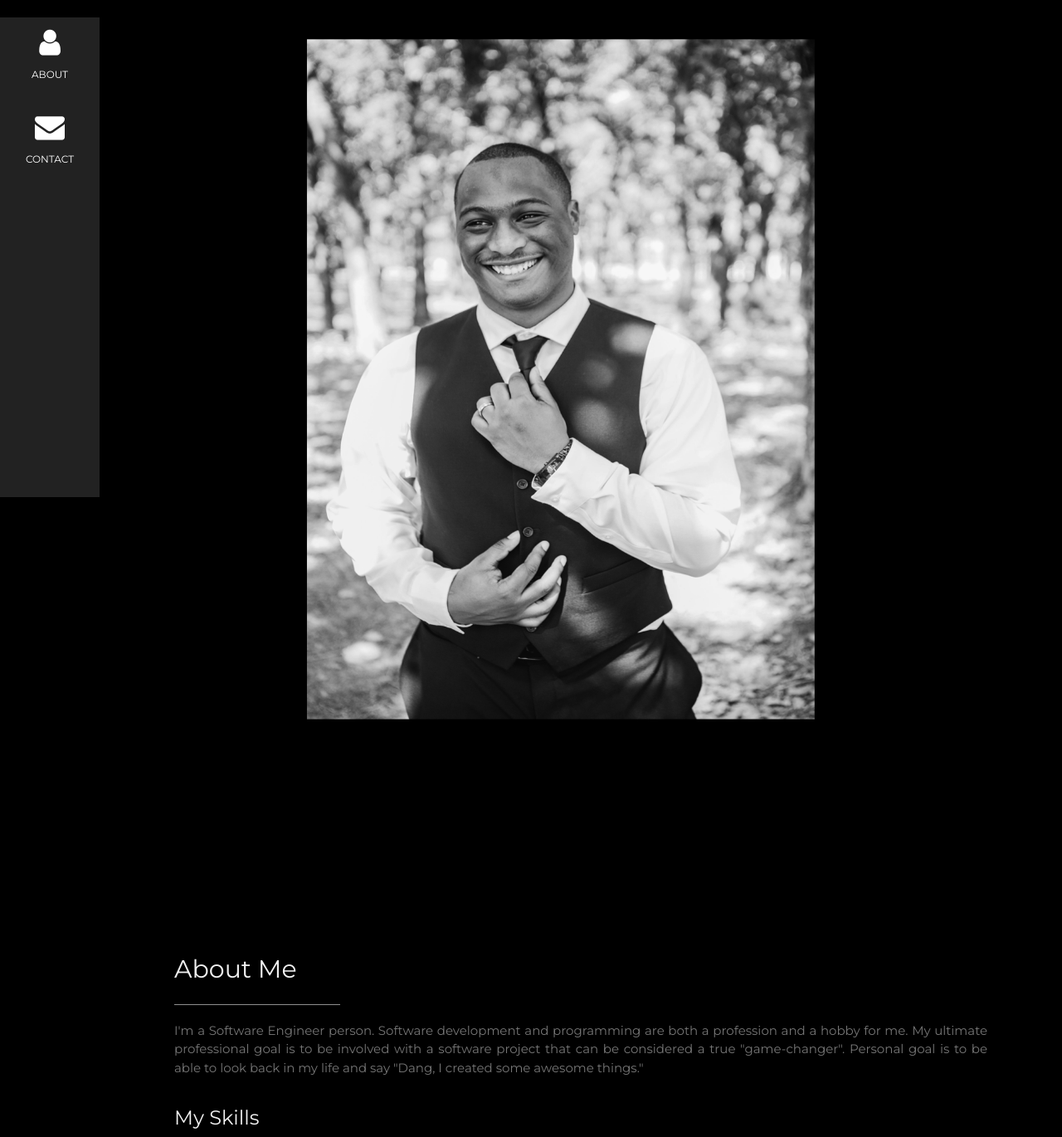
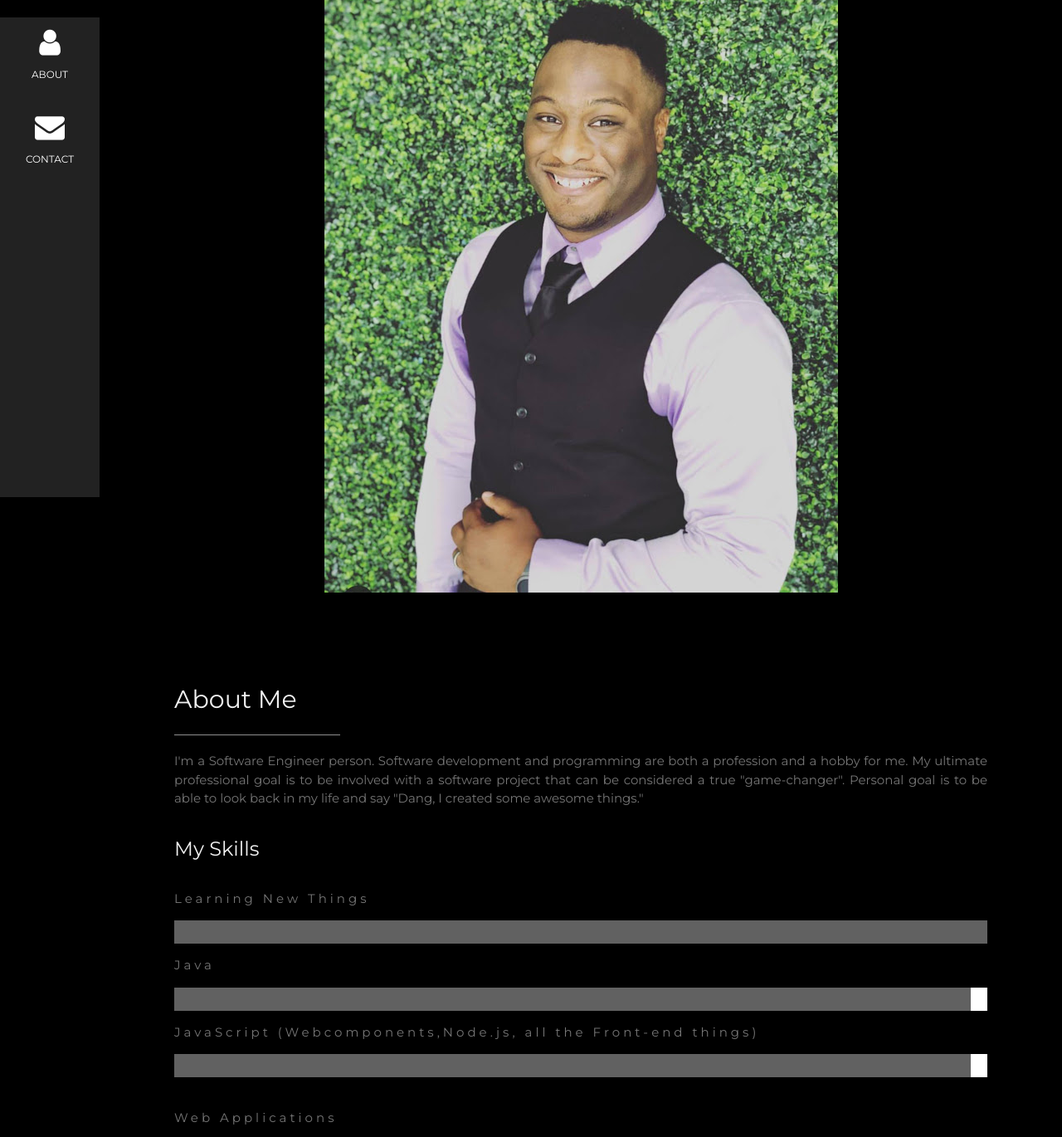
Before and after one commit to regcole/regcole.github.io, a plain HTML site: page index.html in a window 1280 px wide. Shown: the part 201-1571 px from the top of the page at 83% size. Drawn offline with nearby package versions, Linux system fonts and the light colour scheme.

Commit message:
Add new image

```diff
--- a/index.html
+++ b/index.html
@@ -51,7 +51,7 @@
     <header class="w3-container w3-padding-32 w3-center w3-black" id="home">
         <h1 class="w3-jumbo">Reggie Cole.</h1>
         <h6>Sci-Fi & Comic Book Guy / <span class="w3-tag"> Software Engineer </span> / Technology Enthusiast </h6>
-        <img src="resources/images/mrMe.png" alt="boy" class="w3-image" width="992" height="1108">
+        <img src="resources/images/reggie.jpg" alt="boy" class="w3-image" width="619" height="721">
     </header>
 
     <!-- About Section -->
@@ -69,7 +69,7 @@
         <div class="w3-white">
             <div class="w3-dark-grey" style="height:28px;width:98%"></div>
         </div>
-            <p class="w3-wide">JavaScript ECMAscript versions </p>
+            <p class="w3-wide">JavaScript (Webcomponents,Node.js, all the Front-end things) </p>
         <div class="w3-white">
             <div class="w3-dark-grey" style="height:28px;width:98%"></div>
         </div><br />
```
Also changed, not shown: resources/images/reggie.jpg (added).
